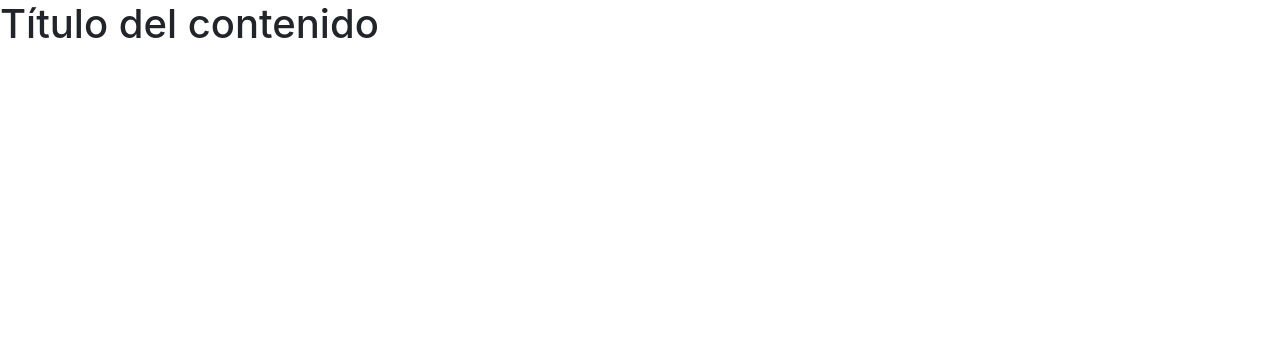
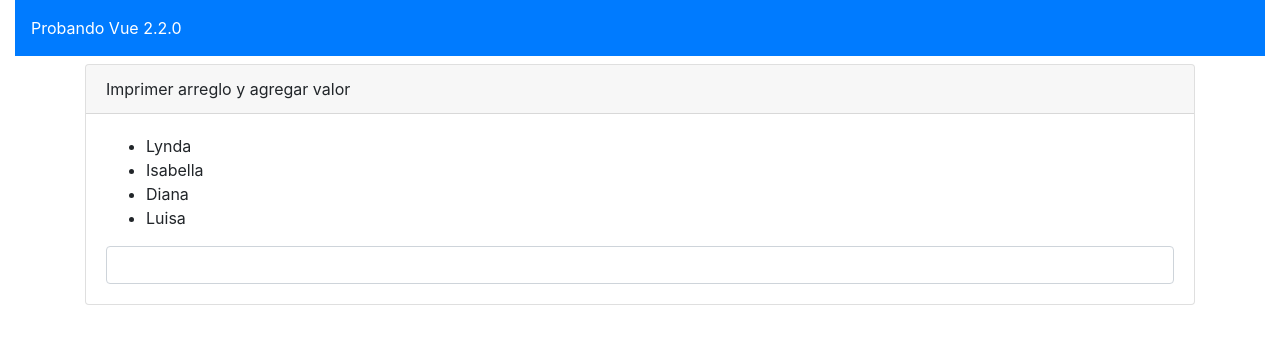
Before and after one commit to PedtritoAlejos/vuejs, a plain HTML site: page index.html in a window 1280 px wide. Drawn offline with nearby package versions, Linux system fonts and the light colour scheme.

Commit message:
metodo imprimit arreglo y agregar valor

```diff
--- a/index.html
+++ b/index.html
@@ -4,10 +4,55 @@
     <title>mi título</title>
     <meta charset='UTF-8'>
     <link href='https://stackpath.bootstrapcdn.com/bootstrap/4.1.0/css/bootstrap.min.css' rel='stylesheet' integrity='sha384-9gVQ4dYFwwWSjIDZnLEWnxCjeSWFphJiwGPXr1jddIhOegiu1FwO5qRGvFXOdJZ4' crossorigin='anonymous'>
-    <script src='https://stackpath.bootstrapcdn.com/bootstrap/4.1.0/js/bootstrap.min.js' integrity='sha384-uefMccjFJAIv6A+rW+L4AHf99KvxDjWSu1z9VI8SKNVmz4sk7buKt/6v9KI65qnm' crossorigin='anonymous'></script>
+
 </head>
 <body>
-    <header>
-        <h1>Título del contenido </h1>
-    </header>
+
+
+    <div class="container-fluid">
+            <div class="p-3 mb-2 bg-primary text-white">Probando Vue 2.2.0</div>
+
+    </div>
+
+    <div id="main">
+        <div class="container">
+
+                <div class="card">
+                        <div class="card-header">
+                         Imprimer arreglo y agregar valor
+                        </div>
+                        <div class="card-body">
+                                <ul>
+                                    <li v-for="item in people"> {{ item }} </li>
+                                </ul>
+                                <input class="form-control" class="col-sm" v-model="name" v-on:keyup.enter="addName">
+                        </div>
+                </div>
+
+
+
+
+        </div>
+
+
+    </div>
+
+    <script src="https://cdnjs.cloudflare.com/ajax/libs/vue/2.2.0/vue.js"></script>
+
+    <script type="text/javascript">
+        new Vue({
+            el:'#main',
+            data:{
+                people: ['Lynda','Isabella','Diana','Luisa']
+            },
+            name:'',
+            methods:
+            {
+                addName:  function() {
+                        this.people.push(this.name);
+                        this.name='';
+                    }
+            }
+        });
+    </script>
 </body>
```
